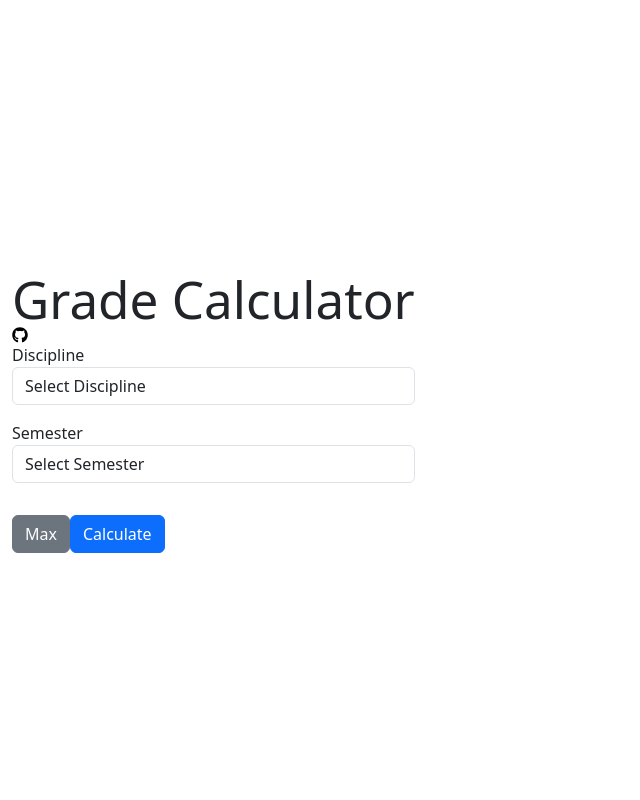
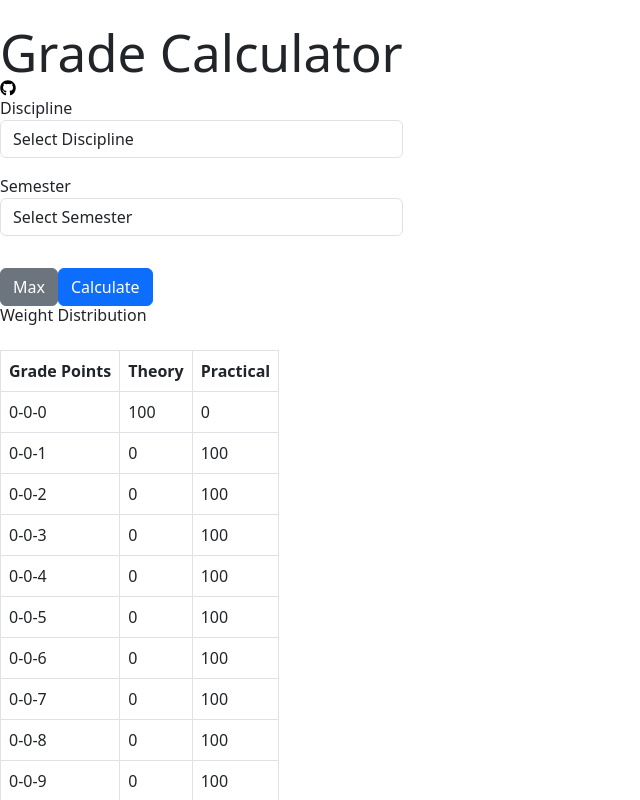
Before and after one commit to chkg2a/nerist-cgpa, a React (Vite) app: page / in a window 1280 px wide. Shown: the top 800 px of the page, without its empty margins (0-640 px from the left). Built offline with nearby package versions, Linux system fonts and the light colour scheme.

Commit message:
2025-05-09 20:18:47

```diff
--- a/src/App.jsx
+++ b/src/App.jsx
@@ -143,7 +143,8 @@ const App = () => {
   };
 
   return (
-    <div className="w-screen container mt-4">
+    <div className="flex w-screen justify-center">
+      <div className="mt-4 w-[80%]">
         <h1 className="text-center">Grade Calculator</h1>
         <div className="flex justify-center items-center">
           <a
@@ -174,6 +175,28 @@ const App = () => {
           </button>
         </div>
         {cgpa && <ResultsDisplay finalGrades={finalGrades} cgpa={cgpa} />}
+        <div>
+          <h2 className="text-xl font-bold mb-4">Weight Distribution</h2>
+          <table className="min-w-full border border-gray-300">
+            <thead>
+              <tr className="bg-gray-200">
+                <th className="border p-2">Grade Points</th>
+                <th className="border p-2">Theory</th>
+                <th className="border p-2">Practical</th>
+              </tr>
+            </thead>
+            <tbody>
+              {Object.entries(weightDistribution).map(([key, values]) => (
+                <tr key={key}>
+                  <td className="border p-2">{key}</td>
+                  <td className="border p-2">{values[0]}</td>
+                  <td className="border p-2">{values[1]}</td>
+                </tr>
+              ))}
+            </tbody>
+          </table>
+        </div>
+      </div>
     </div>
   );
 };
--- a/src/components/SubjectInput.jsx
+++ b/src/components/SubjectInput.jsx
@@ -1,6 +1,15 @@
-const SubjectInput = ({ subject, marks, handleInputChange, gradePoint }) => (
+const SubjectInput = ({
+  subject,
+  marks,
+  weight,
+  handleInputChange,
+  gradePoint,
+}) => (
   <div>
-    <h5>{subject}</h5>
+    <h2 className="font-semibold text-xl">
+      {subject} - {weight} - ({gradePoint})
+    </h2>
+    <div className="flex text-sm items-center gap-2">
       <input
         type="number"
         placeholder="MidSem Exam"
@@ -10,6 +19,9 @@ const SubjectInput = ({ subject, marks, handleInputChange, gradePoint }) => (
         onChange={(e) => handleInputChange(e, "MidSemExam", subject)}
         className="form-control mb-2"
       />
+      <p className="text-gray-400">/30</p>
+    </div>
+    <div className="flex text-sm items-center gap-2">
       <input
         type="number"
         placeholder="EndSem Exam"
@@ -19,6 +31,9 @@ const SubjectInput = ({ subject, marks, handleInputChange, gradePoint }) => (
         onChange={(e) => handleInputChange(e, "EndSemExam", subject)}
         className="form-control mb-2"
       />
+      <p className="text-gray-400">/50</p>
+    </div>
+    <div className="flex text-sm items-center gap-2">
       <input
         type="number"
         placeholder="Quiz"
@@ -28,6 +43,9 @@ const SubjectInput = ({ subject, marks, handleInputChange, gradePoint }) => (
         onChange={(e) => handleInputChange(e, "Quiz", subject)}
         className="form-control mb-2"
       />
+      <p className="text-gray-400">/10</p>
+    </div>
+    <div className="flex text-sm items-center gap-2">
       <input
         type="number"
         placeholder="Teacher Eval"
@@ -37,7 +55,10 @@ const SubjectInput = ({ subject, marks, handleInputChange, gradePoint }) => (
         onChange={(e) => handleInputChange(e, "TeacherEval", subject)}
         className="form-control mb-2"
       />
+      <p className="text-gray-400">/10</p>
+    </div>
     {gradePoint?.split("-")[2] !== "0" && (
+      <div className="flex text-sm items-center gap-2">
         <input
           type="number"
           placeholder="Practical Exam"
@@ -47,6 +68,8 @@ const SubjectInput = ({ subject, marks, handleInputChange, gradePoint }) => (
           onChange={(e) => handleInputChange(e, "PracExam", subject)}
           className="form-control mb-2"
         />
+      <p className="text-gray-400">/50</p>
+      </div>
     )}
   </div>
 );
--- a/src/components/SubjectsList.jsx
+++ b/src/components/SubjectsList.jsx
@@ -9,6 +9,7 @@ const SubjectsList = ({ subjects, marks, handleInputChange }) => (
           subject={subject}
           marks={marks}
           handleInputChange={handleInputChange}
+          weight={subjects[subject]?.["weight"]}
           gradePoint={subjects[subject]?.["grade-point"]}
         />
       </div>
```
Lines whose indentation alone changed are shown as unchanged.
